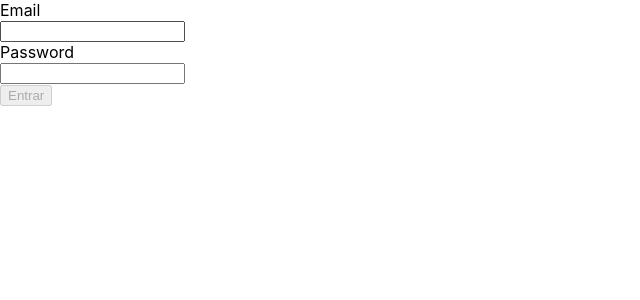
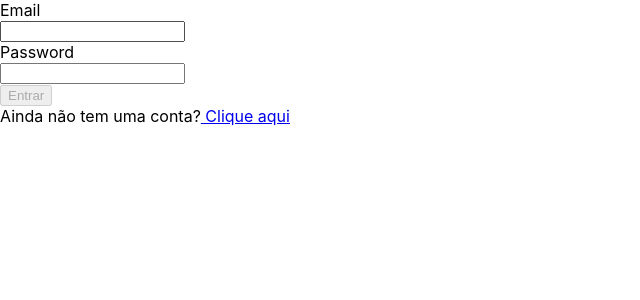
Before and after one commit to SamuelPPlab/Arkos-Food, a React (Create React App) app: page / in a window 1280 px wide. Shown: the top 300 px of the page, without its empty margins (0-640 px from the left). Built offline with nearby package versions, Linux system fonts and the light colour scheme.

Commit message:
Opção para criar conta adicionada na pagina de login

```diff
--- a/src/pages/Login.jsx
+++ b/src/pages/Login.jsx
@@ -1,5 +1,5 @@
 import React, { useEffect, useState } from 'react';
-import { Navigate } from 'react-router-dom';
+import { Navigate, Link } from 'react-router-dom';
 import checkLogin from '../services/loginValidator';
 import Input from '../components/Input';
 import Button from '../components/Button';
@@ -39,11 +39,19 @@ const Login = () => {
     disabled:  isDisabled,
   };
 
+  const noAccount = <div>
+    Ainda não tem uma conta?
+    <Link to="/signup"> Clique aqui</Link>
+  </div>
+
   return (
     <div>
       <Input {...nameInputProps} />
       <Input {...passwordInputProps} />
-      <Button {...loginButtonProps} />
+      <div>
+        <Button {...loginButtonProps} />
+      </div>
+      {noAccount}
     </div>
   );
 };
```
